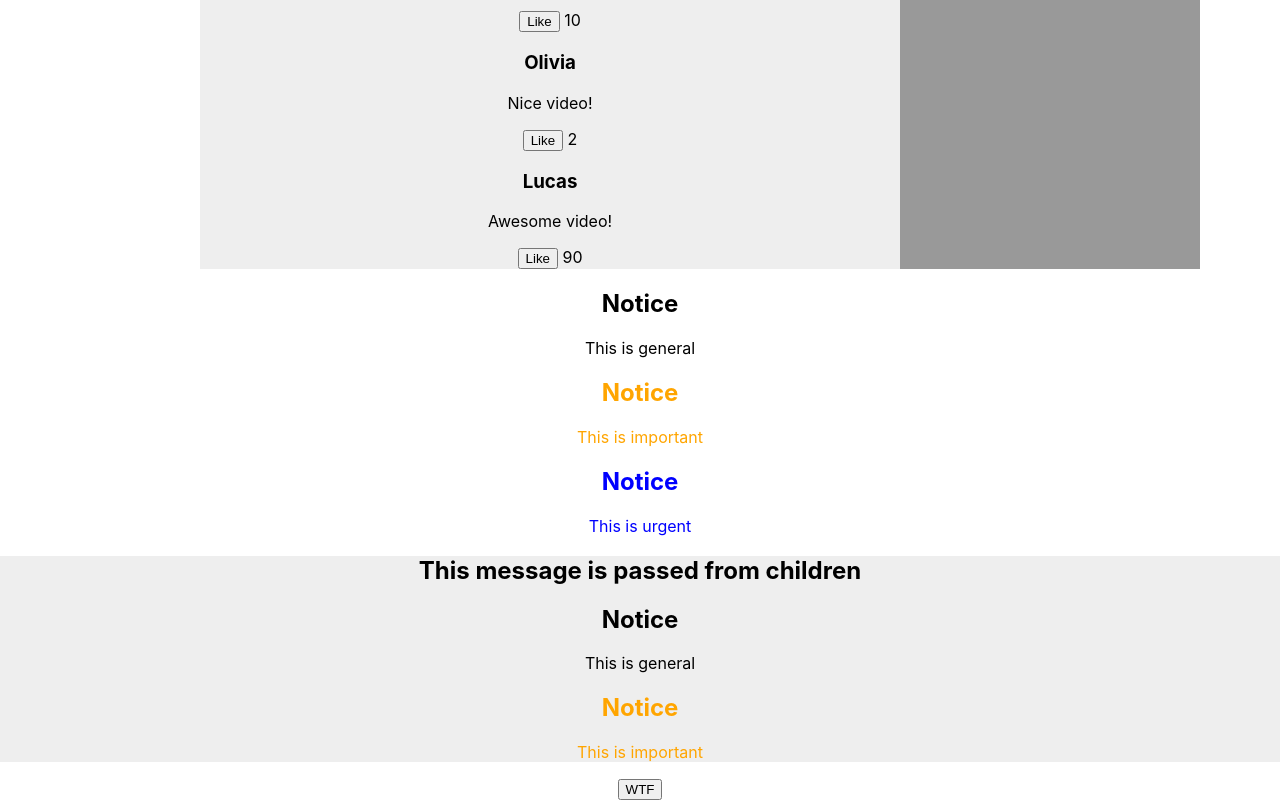
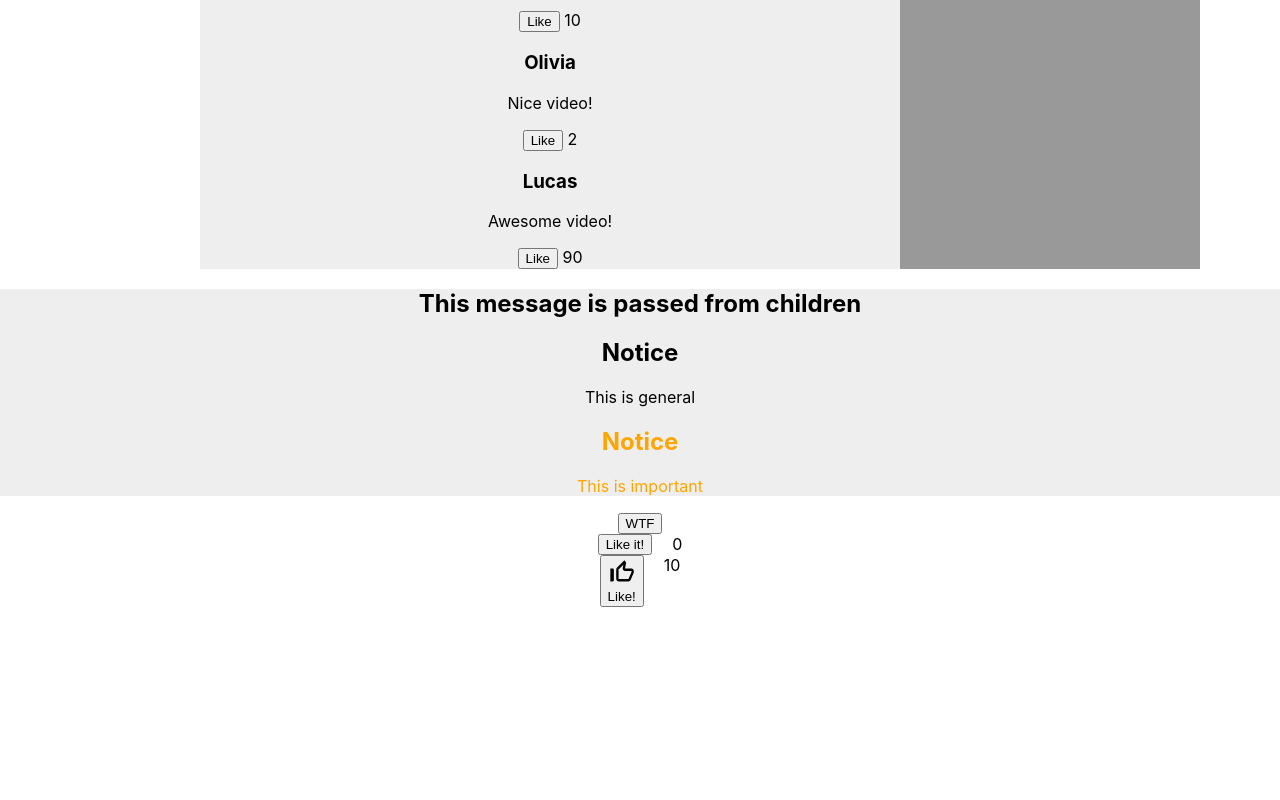
Before and after one commit to piano-antinomy/BigSurReactApp101, a React (Create React App) app in the folder component-example-2/: page / in a window 1280 px wide. Shown: the part 566-1366 px from the top of the page. After the commit the page ends 1173 px from the top, so only its background shows below. Built offline with nearby package versions, Linux system fonts and the light colour scheme.

Commit message:
state var usage

```diff
--- a/component-example-2/src/App.js
+++ b/component-example-2/src/App.js
@@ -6,6 +6,8 @@ import Recommendations from './recommendations/Recommendations.js'
 import Search from './search/Search'
 import Notification from './notification/Notification';
 import Popup from './popup/Popup';
+import LikeButton from './like/LikeButton';
+import SuperLikeButton from './like/SuperLikeButton';
 
 function gotoNextPage() {
   window.location.href = 'https://reactjs.org';
@@ -29,17 +31,16 @@ function App() {
             </div>
         </div>
 
-        <div>
-              <Notification title="Notice" message = "This is general" severity="general" />
-              <Notification title="Notice" message = "This is important" severity="important" />
-              <Notification title="Notice" message = "This is urgent" severity="urgent" />
-        </div>
-
         <Popup onClose={gotoNextPage} buttonText='WTF'>
           <h2>This message is passed from children</h2>
           <Notification title="Notice" message = "This is general" severity="general" />
           <Notification title="Notice" message = "This is important" severity="important" />
         </Popup>
+
+        <div>
+          <LikeButton />
+          <SuperLikeButton liked = {false}/>
+        </div>
     </div>
   );
 }
--- /dev/null
+++ b/component-example-2/src/like/Button.css
@@ -0,0 +1,14 @@
+.myButton {
+    --color: #1E2235;
+    --color-hover: #1E2235;
+    --color-active: #fff;
+    --icon: #BBC1E1;
+    --icon-hover: #8A91B4;
+    --icon-active: #fff;
+    --background: #fff;
+    --background-hover: #fff;
+    --background-active: #362A89;
+    --border: #E1E6F9;
+    --border-active: #362A89;
+    --shadow: #{rgba(#001177, .025)};
+}
--- /dev/null
+++ b/component-example-2/src/like/LikeButton.js
@@ -0,0 +1,32 @@
+import {useState} from 'react';
+
+function LikeButton() {
+
+    const defaultLiked = false;
+    const defaultLikeCount = 0;
+
+    const [liked, setLiked] = useState(defaultLiked);
+    const [likeCount, setLikedCount] = useState(defaultLikeCount);
+
+    const getButtonText = () => {
+        if (liked) {
+            return "Cancel Like"
+        } else {
+            return "Like it!"
+        }
+    };
+    return (
+        <div style={{display: "flex", justifyContent: "center", gap: "20px", padding: "5"}}>
+            <button
+                onClick={() => {
+                    setLiked(!liked);
+                    setLikedCount(liked ? likeCount - 1 : likeCount + 1);}
+                } > {getButtonText()}
+            </button>
+
+            <span> {likeCount} </span>
+        </div>
+    );
+}
+
+export default LikeButton;
--- /dev/null
+++ b/component-example-2/src/like/SuperLikeButton.js
@@ -0,0 +1,61 @@
+import {useState} from 'react';
+import PropTypes from 'prop-types';
+import './Button.css'
+import ThumbUp from "@mui/icons-material/ThumbUp";
+import ThumbUpOffAlt from "@mui/icons-material/ThumbUpOffAlt";
+
+function SuperLikeButton(props) {
+
+    const [liked, setLiked] = useState(props.liked);
+    const [likeCount, setLikedCount] = useState(props.likeCount);
+
+    const getButtonText = () => {
+        if (liked) {
+            return "Like!"
+        } else {
+            return "Like!"
+        }
+    };
+    return (
+        <div style={{display: "flex", justifyContent: "center", gap: "20px", padding: "5"}}>
+            <button className="myButton"
+                onClick={() => {
+                    setLiked(!liked);
+                    setLikedCount(liked ? likeCount - 1 : likeCount + 1);}
+                } >
+
+                {getButtonStyle(liked)}  <span>{getButtonText()} </span>
+            </button>
+
+            <span> {likeCount} </span>
+        </div>
+    );
+}
+
+function getButtonStyle(liked) {
+    const thumbOff = (
+        <div class="hand">
+            <ThumbUpOffAlt class="thumbUpAlt"></ThumbUpOffAlt>
+        </div>);
+
+    const thumbUp = (
+        <div class="hand">
+         <ThumbUp class="thumbUp"></ThumbUp>
+        </div>);
+
+    return (
+        !liked ? thumbOff : thumbUp
+    );
+}
+
+SuperLikeButton.propType = {
+    liked: PropTypes.boolean,
+    likeCount: PropTypes.number
+}
+
+SuperLikeButton.defaultProps = {
+    liked: true,
+    likeCount: 10
+}
+
+export default SuperLikeButton;
```
Also changed, not shown: component-example-2/package.json (+7 -1 lines), 1 other file (tests, documents, lock files or other folders).
